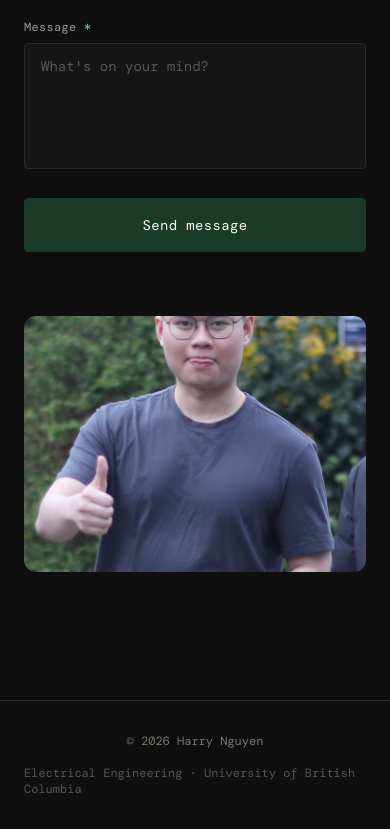
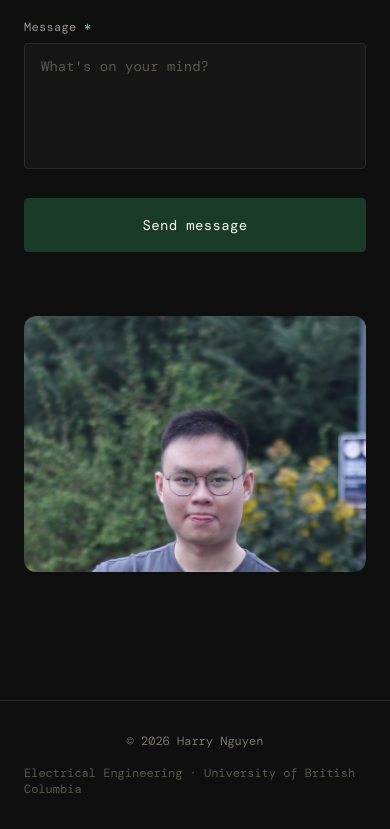
Before and after one commit to harryHatesCPEN211/Portfolio, a Next.js app: page / in a window 390 px wide. Shown: the part 8007-8836 px from the top of the page. Built offline with nearby package versions, Linux system fonts and the light colour scheme; a web font is replaced by a local one.

Commit message:
Fix mountain overlay darkness and contact photo crop

```diff
--- a/src/components/sections/About.tsx
+++ b/src/components/sections/About.tsx
@@ -25,7 +25,7 @@ export function About() {
           sizes="100vw"
           aria-hidden="true"
         />
-        <div className="absolute inset-0 bg-black/55 lg:bg-black/72" />
+        <div className="absolute inset-0 bg-black/70" />
         {/* Location tag */}
         <div className="absolute bottom-6 right-6 flex items-center gap-1.5 bg-black/50 backdrop-blur-sm border border-white/10 rounded-full px-3 py-1.5">
           <svg xmlns="http://www.w3.org/2000/svg" viewBox="0 0 24 24" fill="currentColor" className="w-3 h-3 text-accent-light flex-shrink-0">
--- a/src/components/sections/Contact.tsx
+++ b/src/components/sections/Contact.tsx
@@ -226,7 +226,7 @@ export function Contact() {
           <img
             src="/images/projects/thumbs_up.jpg"
             alt="Harry giving a thumbs up"
-            className="w-full h-64 sm:h-80 lg:h-[520px] lg:w-auto object-cover rounded-xl"
+            className="w-full h-64 sm:h-80 lg:h-[520px] lg:w-auto object-cover object-top rounded-xl"
           />
         </motion.div>
 
```
